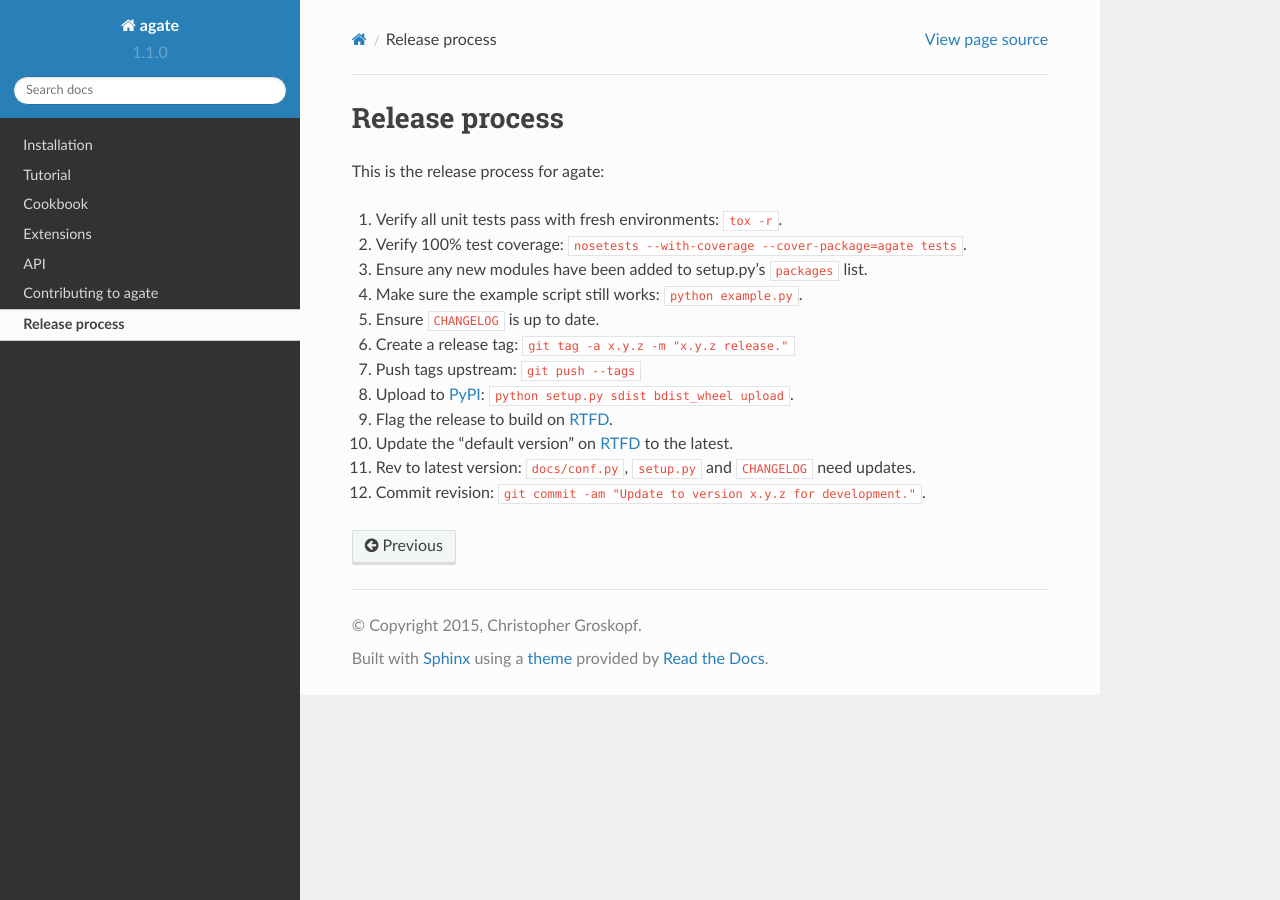
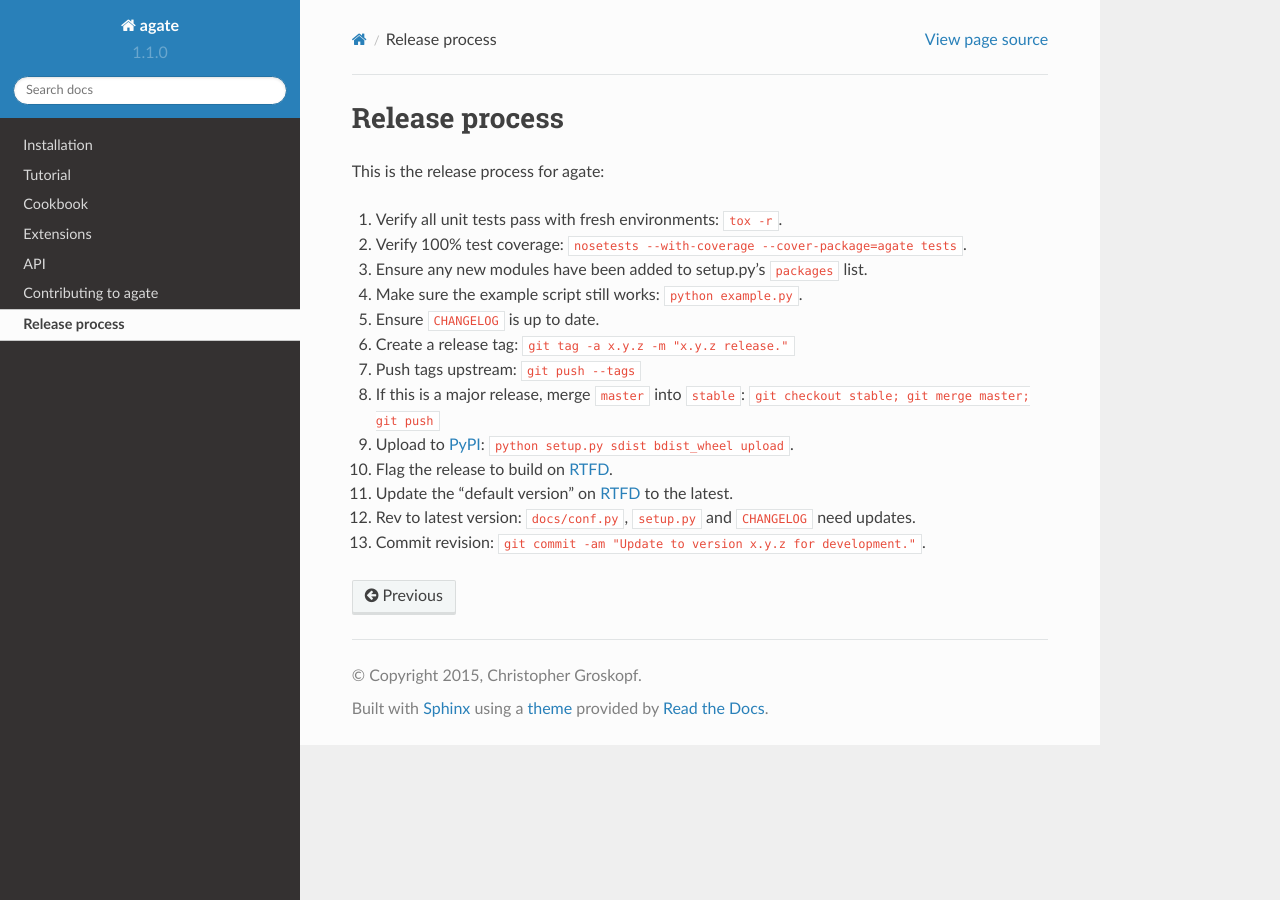
Before and after one commit to wireservice/agate, a Sphinx documentation site: the page built from docs/release_process.rst, in a window 1280 px wide. Built offline with Sphinx 7.4.7 and the Read the Docs theme 2.0.0, drawn with Linux system fonts in a browser that asks for light colours.

Commit message:
Add release note about merging to stable. Closes #355.

```diff
--- a/docs/release_process.rst
+++ b/docs/release_process.rst
@@ -11,6 +11,7 @@ This is the release process for agate:
 #. Ensure ``CHANGELOG`` is up to date.
 #. Create a release tag: ``git tag -a x.y.z -m "x.y.z release."``
 #. Push tags upstream: ``git push --tags``
+#. If this is a major release, merge ``master`` into ``stable``: ``git checkout stable; git merge master; git push``
 #. Upload to `PyPI <https://pypi.python.org/pypi/agate>`_: ``python setup.py sdist bdist_wheel upload``.
 #. Flag the release to build on `RTFD <https://readthedocs.org/dashboard/agate/versions/>`_.
 #. Update the "default version" on `RTFD <https://readthedocs.org/dashboard/agate/versions/>`_ to the latest.
```
